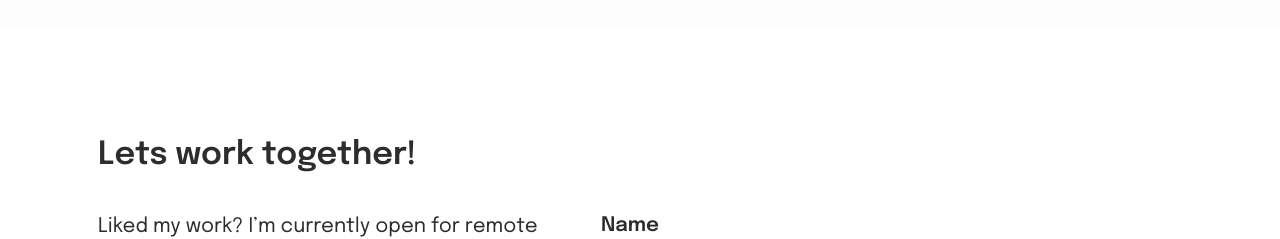
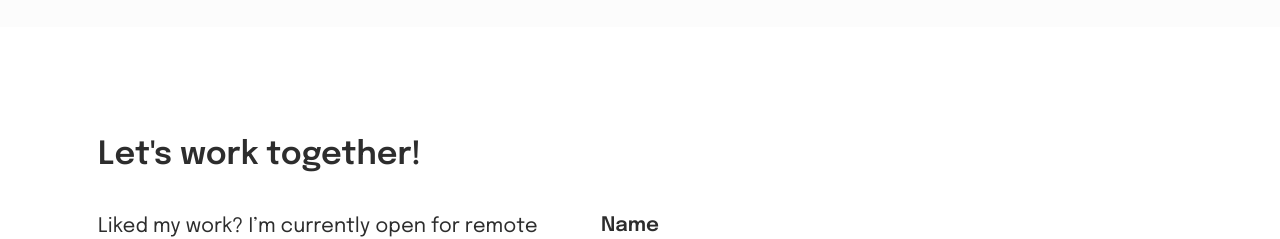
Before and after one commit to meri-maki/portfolio, a React (Vite) app: page /#about in a window 1280 px wide. Shown: the part 5740-5979 px from the top of the page. Built offline with nearby package versions, Linux system fonts and the light colour scheme.

Commit message:
fixed typo

```diff
--- a/src/AllSections.jsx
+++ b/src/AllSections.jsx
@@ -58,7 +58,7 @@ const AllSections = ({ mode }) => {
             <Section mode={mode} title="Courses & Certificates" size="small">
                 <Courses mode={mode} />
             </Section>
-            <Section mode={mode} title="Lets work together!" id="contact">
+            <Section mode={mode} title="Let's work together!" id="contact">
                 <div className="section-contacts">
                     <div className="section-contact-links">
                         <p>
```
